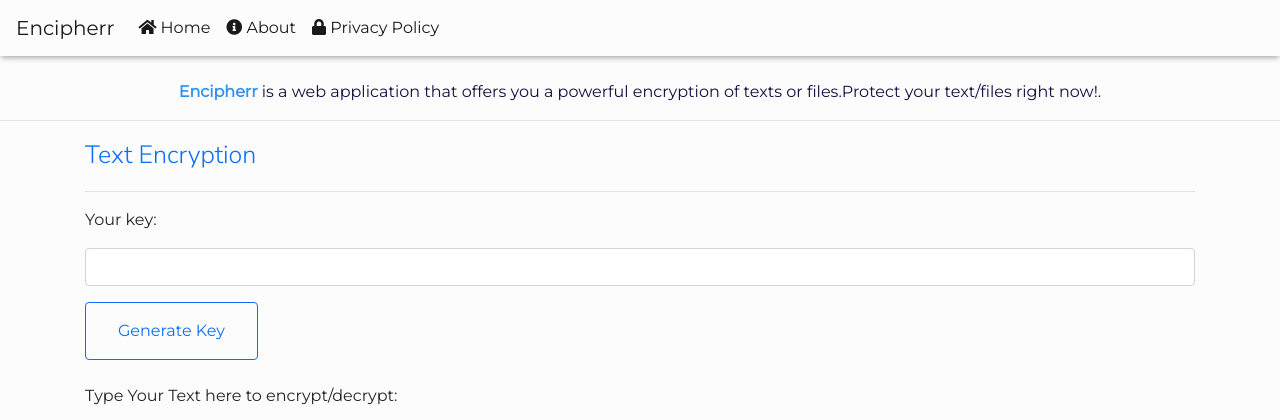
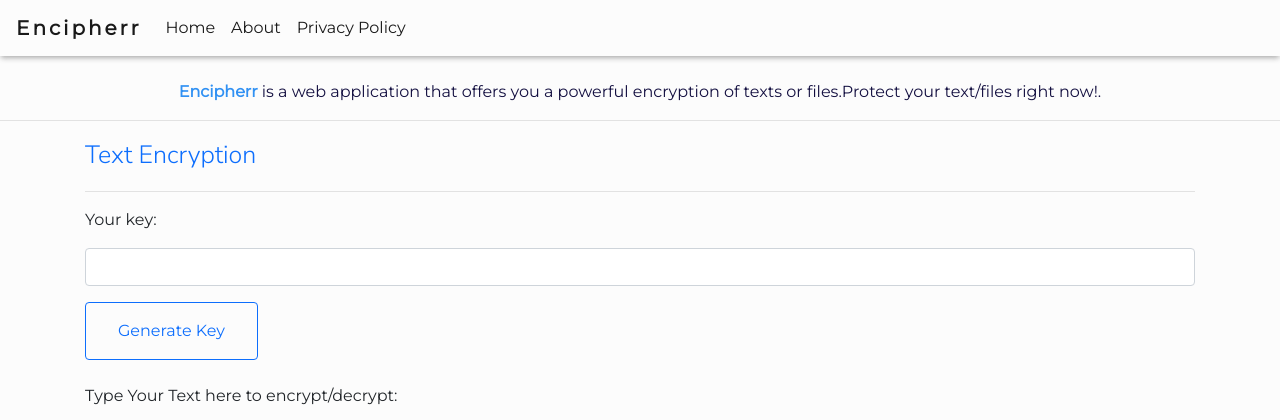
Before and after one commit to Oussama1403/Encipherr, a Flask app: page / in a window 1280 px wide. Shown: the top 420 px of the page. Run offline with Flask 2, Linux system fonts and the light colour scheme; some libraries are stand-ins or nearby versions.

Commit message:
Remove icons & add inline style for navbar brand

```diff
--- a/templates/base.html
+++ b/templates/base.html
@@ -30,20 +30,20 @@
   <body>
     <div class="">
       <nav class="navbar navbar-light navbar-expand-lg">
-        <a class="navbar-brand" href="{{url_for('home')}}">Encipherr</a>
+        <a class="navbar-brand" href="{{url_for('home')}}" style="font-weight:bold;letter-spacing:3px">Encipherr</a>
         <button class="navbar-toggler" type="button" data-toggle="collapse" data-target="#navbarNav" aria-controls="navbarNav" aria-expanded="false" aria-label="Toggle navigation">
           <span class="navbar-toggler-icon"></span>
         </button>
         <div class="collapse navbar-collapse" id="navbarNav">
           <ul class="navbar-nav">
             <li class="nav-item active">
-              <a class="nav-link" href="{{url_for('home')}}"><i class="fa fa-home"></i> Home<span class="sr-only">(current)</span></a>
+              <a class="nav-link" href="{{url_for('home')}}">Home<span class="sr-only">(current)</span></a>
             </li>
             <li class="nav-item active">
-              <a class="nav-link" href="{{url_for('about')}}"><i class="fa fa-info-circle"></i> About<span class="sr-only">(current)</span></a>
+              <a class="nav-link" href="{{url_for('about')}}">About<span class="sr-only">(current)</span></a>
             </li>
             <li class="nav-item active">
-              <a class="nav-link" href="{{url_for('privacy')}}"><i class="fa fa-lock"></i> Privacy Policy <span class="sr-only">(current)</span></a>
+              <a class="nav-link" href="{{url_for('privacy')}}">Privacy Policy <span class="sr-only">(current)</span></a>
             </li>
           </ul>
         </div>
```
